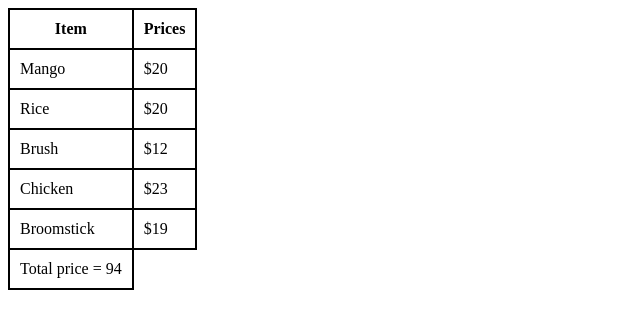
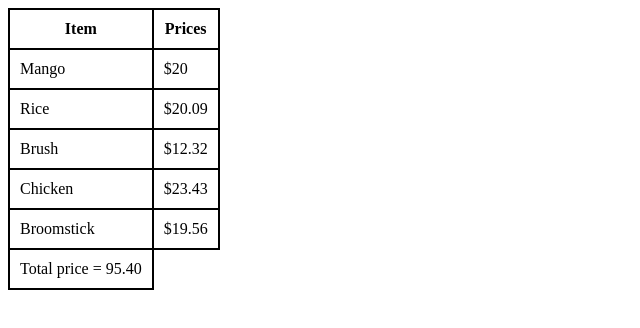
Before and after one commit to acciojob/grofers-checkout-2-abshekanil, a website: page main.html in a window 1280 px wide. Shown: the whole page, without its empty margins (0-640 px from the left). Drawn offline with Linux system fonts and the light colour scheme.

Commit message:
created a submission

```diff
--- a/main.html
+++ b/main.html
@@ -18,19 +18,19 @@
 		</tr>
 		<tr>
 			<td>Rice</td>
-			<td data-ns-test="price">$20</td>
+			<td data-ns-test="price">$20.09</td>
 		</tr>
 		<tr>
 			<td>Brush</td>
-			<td data-ns-test="price">$12</td>
+			<td data-ns-test="price">$12.32</td>
 		</tr>
 		<tr>
 			<td>Chicken</td>
-			<td data-ns-test="price">$23</td>
+			<td data-ns-test="price">$23.43</td>
 		</tr>
 		<tr>
 			<td>Broomstick</td>
-			<td data-ns-test="price">$19</td>
+			<td data-ns-test="price">$19.56</td>
 		</tr>
 
 	</table>
--- a/script.js
+++ b/script.js
@@ -4,13 +4,19 @@ document.addEventListener('DOMContentLoaded', function(){
 	let allPrice = document.querySelectorAll('td[data-ns-test="price"]');
 	let sum = 0;
 	allPrice.forEach(function(element){
-		sum+=parseFloat(element.textContent.replace('$',''));
+		let price = parseFloat(element.textContent.replace('$',''));
+
+		if(!isNaN(price))
+		{
+			sum+=price;
+		}
 	});
+
 
 	let newRows = table.insertRow(-1);
 	let cell1 = newRows.insertCell(0);
 
 	cell1.dataset.nsTest = "grandTotal";
 
-	cell1.innerHTML = 'Total price = '+ sum;
+	cell1.innerHTML = 'Total price = '+ sum.toFixed(2);
 });
```
